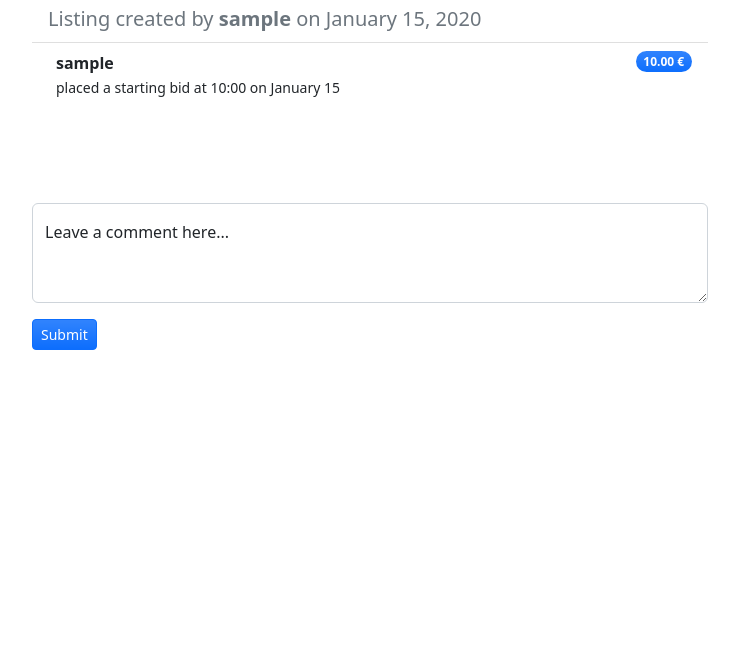
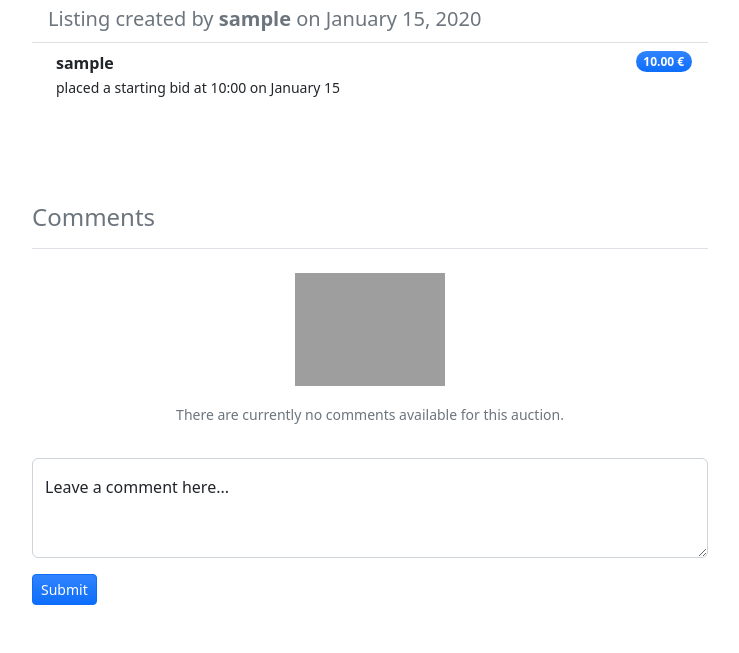
Before and after one commit to voizlav/CS50W, a Django app: page /item/1 in a window 1280 px wide. Shown: the part 535-1188 px from the top of the page, without its empty margins (270-1009 px from the left). Before the commit the page ends 885 px from the top, so only its background shows below. Run offline with Django 3.2, Linux system fonts and the light colour scheme; tables that the repository leaves empty hold one stand-in row (values such as "Sample post"); grey boxes are pictures that could not be loaded.

Commit message:
Add empty space for no comments section

```diff
--- a/commerce/auctions/templates/auctions/items.html
+++ b/commerce/auctions/templates/auctions/items.html
@@ -70,6 +70,14 @@
     </div>
     <!-- COMMENTS -->
     <div class="container pt-5" style="max-width: 700px;">
+        <h4 class="pb-3 border-bottom text-muted">Comments</h4>
+        <div class="d-flex align-items-center justify-content-center pt-3 pb-3">
+            <!-- TODO if comments -->
+            <div class="text-center">
+                <img class="img-fluid" src="/static/img/nocomment.png" style="width: 150px;"/>
+                <p class="text-muted pt-3"><small>There are currently no comments available for this auction.</small></p>
+            </div>
+        </div>
         <form action="" method="post">
             <div class="form-floating">
                 <textarea class="form-control" placeholder="Leave a comment here" id="commentTextarea" style="height: 100px"></textarea>
```
